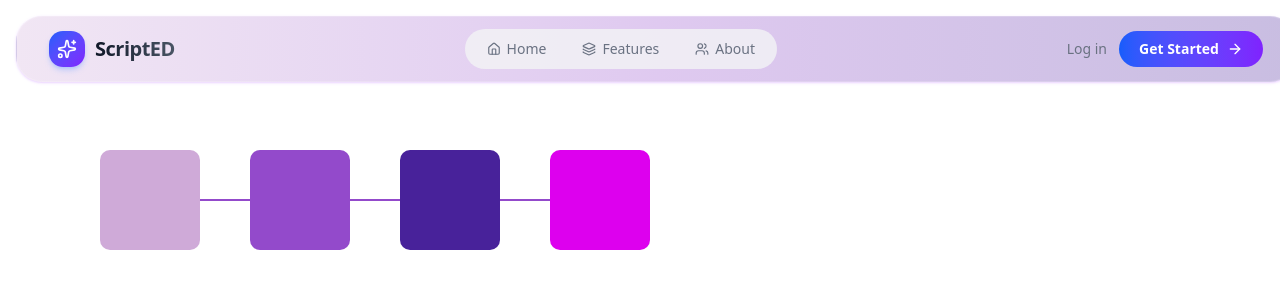
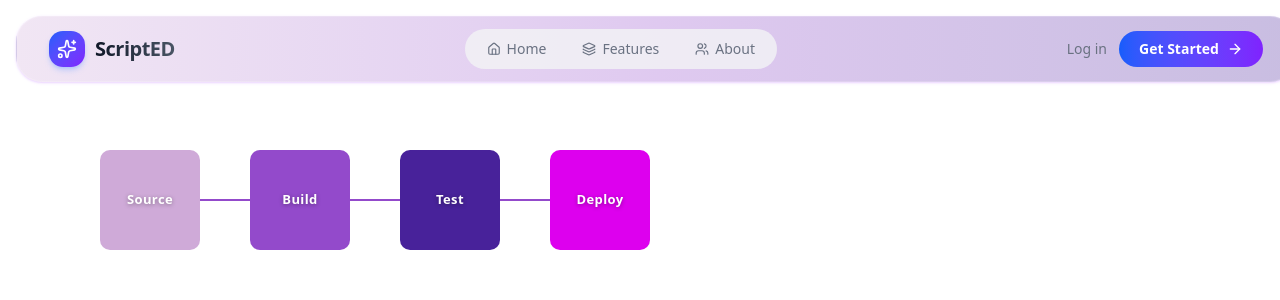
Before and after one commit to flexykrn/npxcreate_devhacks, a Next.js app in the folder scripted/: page /main in a window 1280 px wide. Shown: the top 300 px of the page. Built offline with nearby package versions, Linux system fonts and the light colour scheme.

Commit message:
intialize pipeline

```diff
--- a/scripted/app/drag/drag1.tsx
+++ b/scripted/app/drag/drag1.tsx
@@ -6,7 +6,6 @@ export default function Drag1() {
     return <motion.div drag style={box} />
 }
 
-
 const box = {
     width: 100,
     height: 100,
--- a/scripted/app/drag/drag2.tsx
+++ b/scripted/app/drag/drag2.tsx
@@ -7,6 +7,7 @@ export default function Drag2() {
 }
 
 
+
 const box = {
     width: 100,
     height: 100,
--- a/scripted/app/drag/drag3.tsx
+++ b/scripted/app/drag/drag3.tsx
@@ -6,7 +6,6 @@ export default function Drag3() {
     return <motion.div drag style={box} />
 }
 
-
 const box = {
     width: 100,
     height: 100,
--- a/scripted/app/main/page.tsx
+++ b/scripted/app/main/page.tsx
@@ -4,6 +4,7 @@ import { useState, useEffect } from "react"
 import { motion, useMotionValue } from "framer-motion"
 
 const colors = ["#cfaad8", "#934acb", "#48229a", "#dd00ee"]
+const names  = ["Source", "Build", "Test", "Deploy"]
 const initial = [
   { x: 100, y: 150 },
   { x: 250, y: 150 },
@@ -12,10 +13,11 @@ const initial = [
 ]
 const SIZE = 100
 
-function DragBox({ color, startX, startY, onMove }: {
+function DragBox({ color, startX, startY, name, onMove }: {
   color: string
   startX: number
   startY: number
+  name: string
   onMove: (x: number, y: number) => void
 }) {
   const x = useMotionValue(startX)
@@ -30,6 +32,8 @@ function DragBox({ color, startX, startY, onMove }: {
   return (
     <motion.div
       drag
+      dragMomentum={false}
+      dragElastic={0}
       style={{
         x, y,
         position: "absolute",
@@ -40,8 +44,21 @@ function DragBox({ color, startX, startY, onMove }: {
         backgroundColor: color,
         borderRadius: 10,
         cursor: "grab",
+        display: "flex",
+        alignItems: "center",
+        justifyContent: "center",
       }}
-    />
+    >
+      <span style={{
+        color: "#fff",
+        fontWeight: 700,
+        fontSize: 13,
+        letterSpacing: "0.03em",
+        textShadow: "0 1px 4px rgba(0,0,0,0.35)",
+        pointerEvents: "none",
+        userSelect: "none",
+      }}>{name}</span>
+    </motion.div>
   )
 }
 
@@ -58,8 +75,6 @@ export default function Page() {
 
   return (
     <div style={{ position: "relative", width: "100vw", height: "100vh" }}>
-
-      {/* Lines: perfectly center-to-center */}
       <svg style={{ position: "absolute", inset: 0, width: "100%", height: "100%", pointerEvents: "none" }}>
         {positions.map((pos, i) => {
           if (i === positions.length - 1) return null
@@ -79,11 +94,11 @@ export default function Page() {
         })}
       </svg>
 
-      {/* Boxes */}
       {colors.map((color, i) => (
         <DragBox
           key={i}
           color={color}
+          name={names[i]}
           startX={initial[i].x}
           startY={initial[i].y}
           onMove={(x, y) => updatePosition(i, x, y)}
```
Also changed, not shown: scripted/app/drag/drag4.tsx (line endings or trailing spaces).
